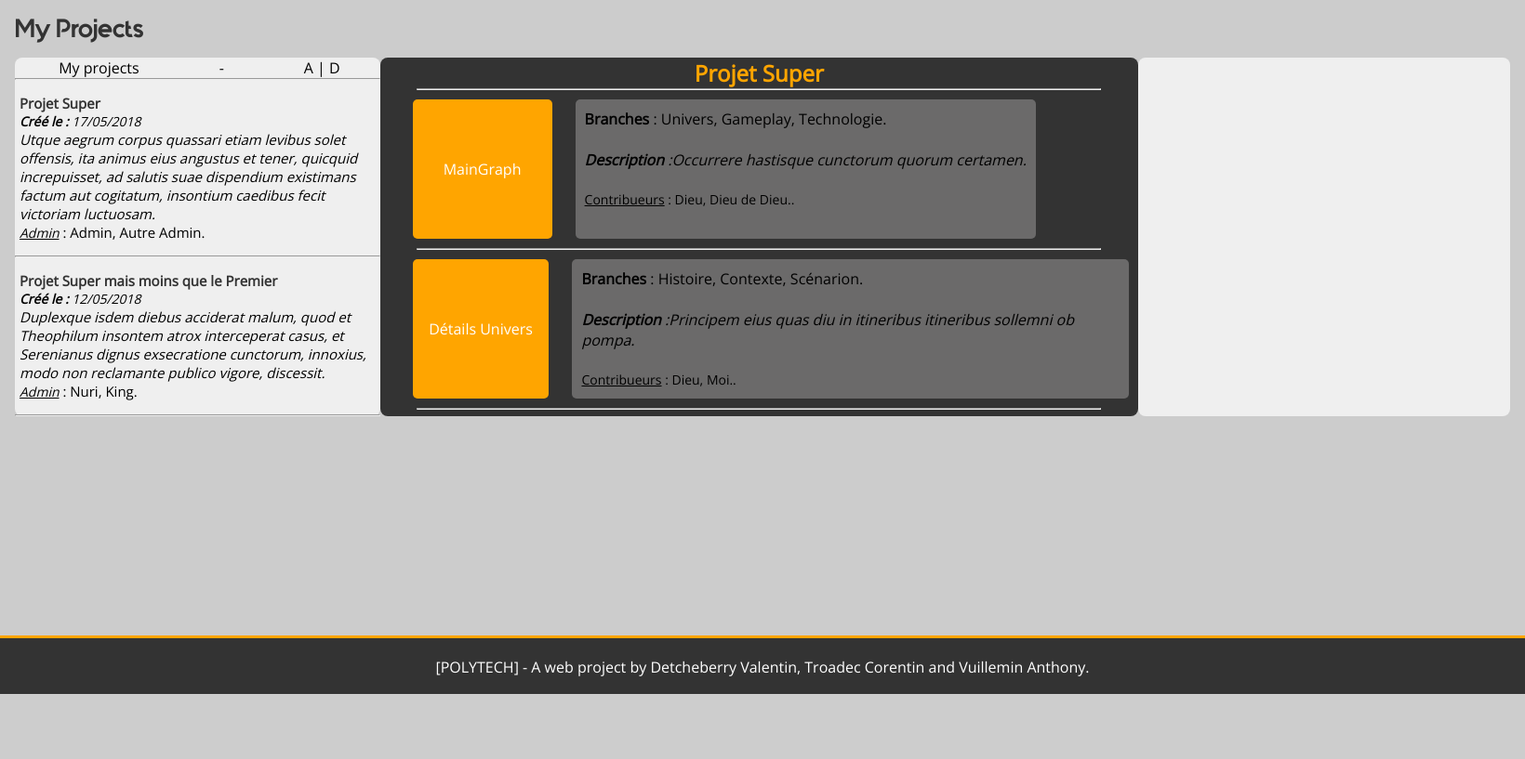
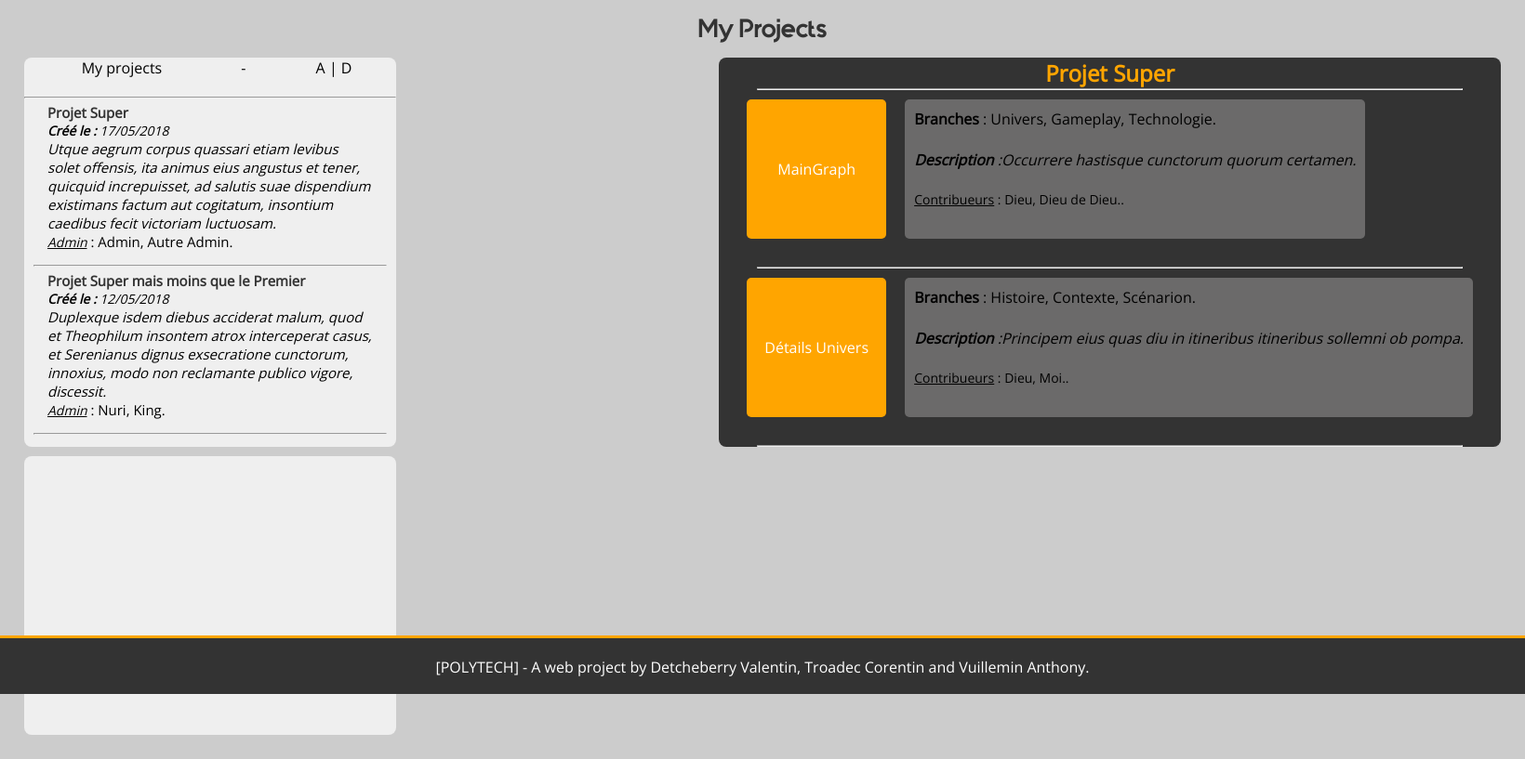
Before and after one commit to Hagbuck/project-designer, a PHP site: page /myproject.php in a window 1640 px wide. Shown: the part 53-870 px from the top of the page at 93% size. Before the commit the page ends 800 px from the top, so only its background shows below. Run offline with PHP 8.4, Linux system fonts and the light colour scheme.

Commit message:
Minimal style modif

```diff
--- a/myproject.php
+++ b/myproject.php
@@ -20,7 +20,7 @@
     <body>
         <?php include("header.php"); ?>
         <section class="mainComponet">
-            <h1> My Projects </h1>
+            <h1 style="text-align:center"> My Projects </h1>
 
             <div id="mainDivProject">
 
--- a/stylesheet/myproject.css
+++ b/stylesheet/myproject.css
@@ -105,6 +105,7 @@
   background-color: #EFEFEF;
   border-radius: 8px;
   min-width: 400px;
+  min-height: 300px;
 }
 
 #enteteProject,#enteteDiagram
@@ -119,6 +120,7 @@
   font-weight: bold;
   color:#333333;
   text-decoration: none;
+  cursor:pointer;
 }
 
 .namePBlock:hover
@@ -151,4 +153,10 @@
 {
   display: flex;
   justify-content: space-between;
+  flex-wrap: wrap;
 }
+
+#mainDivProject div
+{
+  margin:0px 10px 10px 10px;
+}
```
